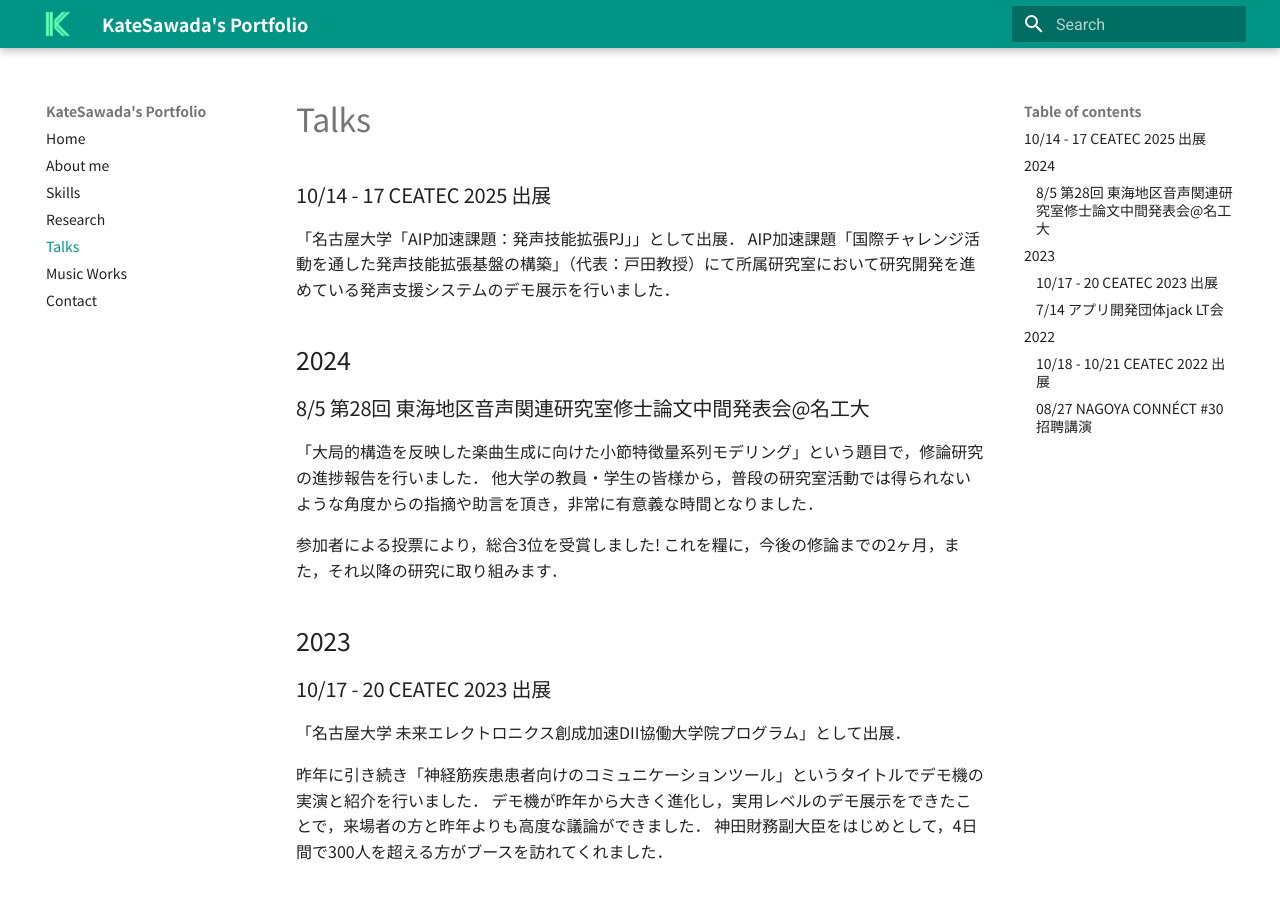
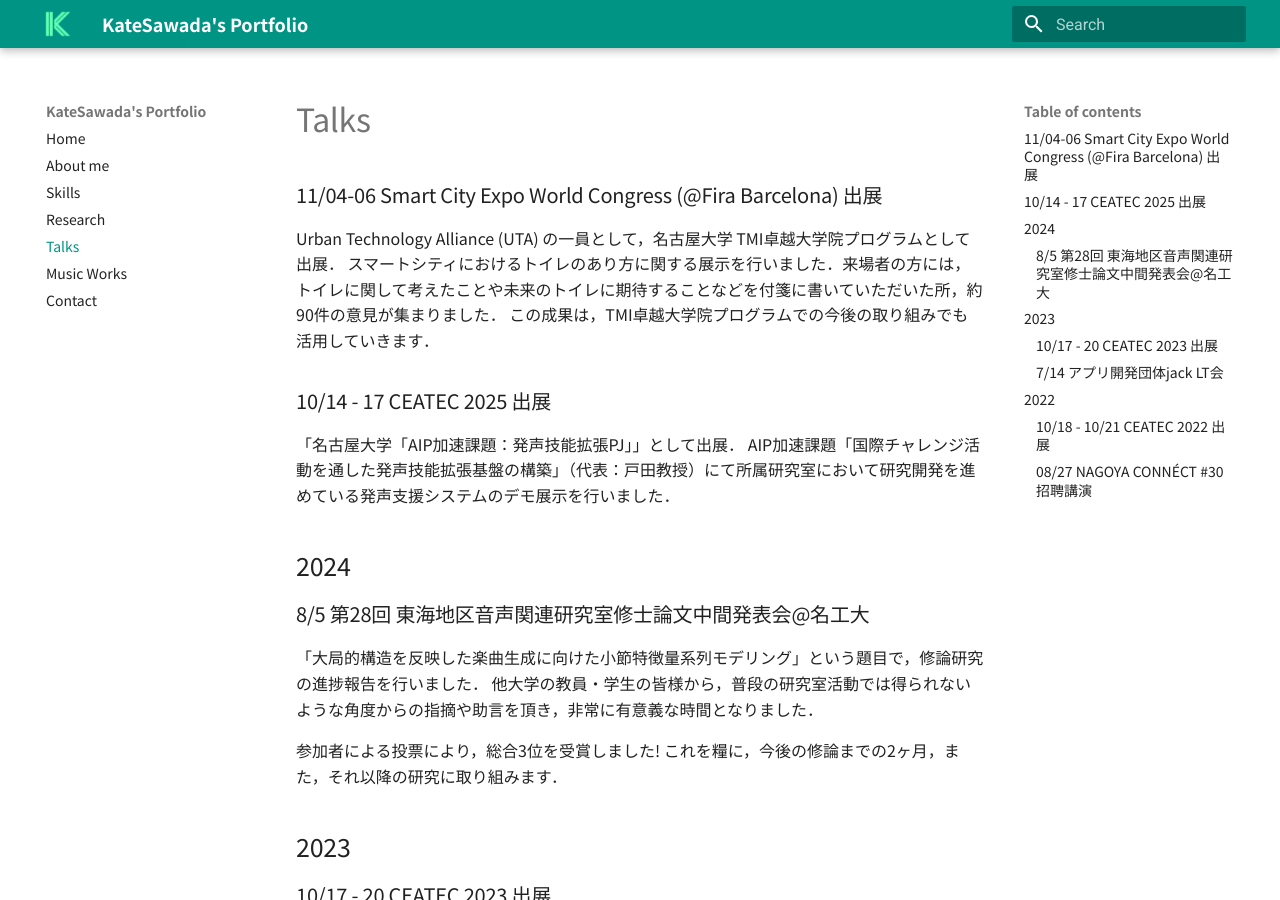
Before and after one commit to KateSawada/KateSawada.github.io, an MkDocs documentation site: the page built from docs/talks.md, in a window 1280 px wide and 900 px high. Built offline with MkDocs 1.6.1 and Material for MkDocs 9.7.7, drawn with Linux system fonts in a browser that asks for light colours; nearby versions of some CDN libraries.

Commit message:
SCEWC追記

```diff
--- a/docs/talks.md
+++ b/docs/talks.md
@@ -3,6 +3,11 @@ title: Talks
 ---
 
 # Talks
+
+### 11/04-06 Smart City Expo World Congress (@Fira Barcelona) 出展
+Urban Technology Alliance (UTA) の一員として，名古屋大学 TMI卓越大学院プログラムとして出展．
+スマートシティにおけるトイレのあり方に関する展示を行いました．来場者の方には，トイレに関して考えたことや未来のトイレに期待することなどを付箋に書いていただいた所，約90件の意見が集まりました．
+この成果は，TMI卓越大学院プログラムでの今後の取り組みでも活用していきます．
 
 ### 10/14 - 17 CEATEC 2025 出展
 「名古屋大学「AIP加速課題：発声技能拡張PJ」」として出展．
```
